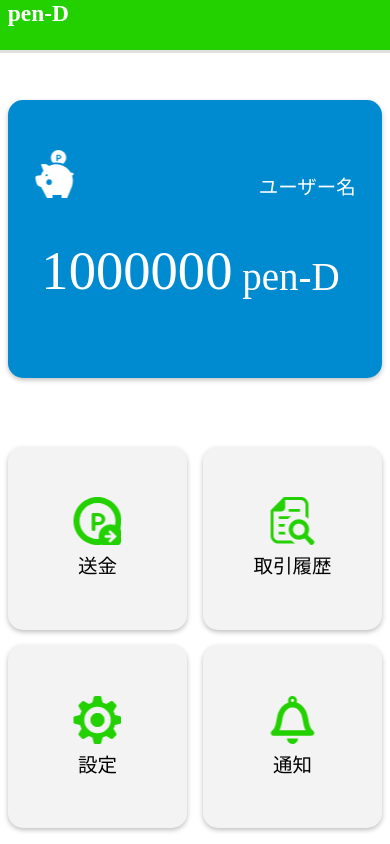
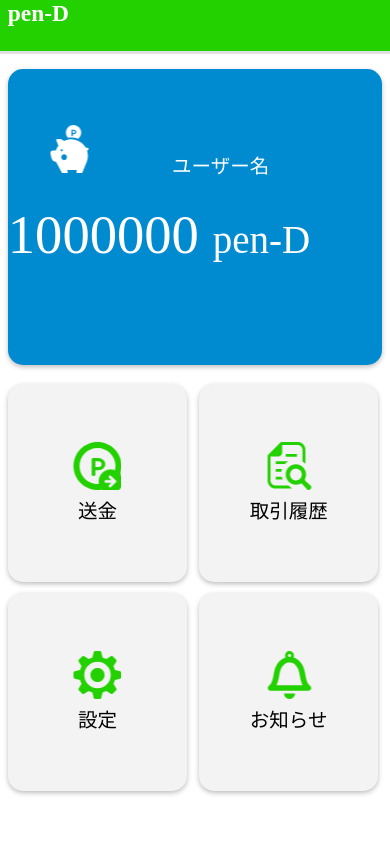
Before and after one commit to Growbal/cordova, a website: page pend/www/index.html in a window 390 px wide. Drawn offline with Linux system fonts and the light colour scheme; some packages are replaced by stand-ins of ours.

Commit message:
残高確認画面のレイアウトを非Gridに変更した

```diff
--- a/pend/www/css/home.css
+++ b/pend/www/css/home.css
@@ -1,5 +1,11 @@
 html {
-	height: 100%;
+  height: 100%;
+}
+
+/*基本は余白なし*/
+* {
+   margin: 0px;
+   padding: 0px;
 }
 
 body {
@@ -13,99 +19,66 @@ body {
    height: 100%;
 
    background-color: #ffffff;
-
-  /* フォント指定 */
-  /*font-family: "";*/
 }
 
-/* コンテナ */
-.container {
-	height: 100%;
-    /* 要素に対してグリッドコンテナを指定 */
-    display: grid;
-    /* 行を指定 */
-    grid-template-columns: 1fr 1fr;
-    /* 行と列の間隔を指定 */
-    grid-template-rows:0.25fr 2fr 1fr 1fr;
-    grid-template-areas:
-         "areaA areaA"
-         "areaB areaB"
-         "areaC areaD"
-         "areaE areaF";
-}
 
 /*ヘッダー*/
 .header {
-   grid-area: areaA;
-
-   height: 100%;
+   height: 6%;
 
    background-color: #23d100;
 
+   font-size: 6vw;
    font-weight: 800;
+   color: #ffffff;
+   text-align: left;
+   padding-left: 2%;
 
    border-bottom: medium solid #e0e0e0;
-
-   font-size: 6vw;
-   color: #ffffff;
-
-   text-align: left;
-
-   padding-left: 2%;
 }
 
 /* 残高 */
 .balance {
-   grid-area: areaB;
-
    background-color: #008BD1;
 
    color: #ffffff;
 
    width: 96%;
-   height: 70%;
-   margin-top: 13%;
+   height: 35%;
+   margin-top: 4%;
+   margin-bottom: 2%;
    margin-left: 2%;
-
-   /* 要素に対してグリッドコンテナを指定 */
-   display: grid;
-   /* 行と列の間隔を指定 */
-   grid-template-columns: 60% 40%;
-   grid-template-rows: 50% 50%;
 
    border: none;
    /* 影 */
    box-shadow: 0 2px 5px rgba(0, 0, 0, 0.26);
-
    /* 角を丸く */
-   /*safari, chorome用*/
    -webkit-border-radius: 15px;
 }
 
 /*残高イメージ*/
 #balance_img {
-   grid-column: 1;
-   grid-row: 1;
-   padding-top: 22%;
+   display: inline-block;
+
+   padding-top: 15%;
    padding-left: 10%;
 }
 
 /*ユーザ名表示*/
 #user_name {
-   grid-column: 2;
-   grid-row: 1;
+   display: inline-block;
+
+   padding-top: 15%;
+   padding-left: 20%;
    font-size: 5vw;
    color: #ffffff;
 
    text-align: center;
-   padding-top: 47%;
 }
-
 
 /* 残高の数値 */
 #coin {
-   grid-column: 1;
-   grid-row: 2;
+   display: inline-block;
 
    text-align: right;
    font-size: 14vw;
@@ -113,8 +86,7 @@ body {
 
 /*通貨単位*/
 #unit {
-   grid-column: 2;
-   grid-row: 2;
+   display: inline-block;
 
    text-align: left;
    padding-top: 10%;
@@ -122,81 +94,26 @@ body {
    font-size: 10vw;
 }
 
-/* 送金 */
-.send_coin {
-   grid-area: areaC;
-}
-
-/* 取引 */
-.transaction {
-   grid-area: areaD;
-}
-
-/* 設定 */
-.setting {
-   grid-area: areaE;
-}
-
-/* 通知 */
-.notification {
-   grid-area: areaF;
+.btn_block {
+  height: 52%;
 }
 
 /* 遷移ボタン */
-#soukin, #torihiki, #settei, #tuuti{
+button {
+   display: inline-block;
+
    background-color: #f3f3f3;
 
    font-size: 5vw;
 
-   width: 92%;
-   height: 92%;
-   margin-top: 2%
-   margin-bottom: 2%;
-   margin-left: 4%;
-   margin-right: 4%;
+   height: 45%;
+   width: 46%;
+   margin-top: 3%;
+   margin-left: 2%;
 
    border: none;
-
    /* 影 */
    box-shadow: 0 2px 5px rgba(0, 0, 0, 0.26);
-
    /* 角を丸く */
    -webkit-border-radius: 15px;
-
-   /* フォント指定 */
-   /*font-family: "";*/
 }
-
-/*基本は余白なし*/
-* {
-   margin: 0px;
-   padding: 0px;
-}
-
-
-/* Landscape layout (with min-width) */
-@media screen and (min-aspect-ratio: 1/1) and (min-width:400px) {
-    .app {
-         background-position:left center;
-         padding:75px 0px 75px 170px;   /* padding-top + padding-bottom + text area = image height */
-         margin:-90px 0px 0px -198px;   /* offset vertical: half of image height */
-                                       /* offset horizontal: half of image width and text area width */
-    }
-}
-
-@keyframes fade {
-    from { opacity: 1.0; }
-    50% { opacity: 0.4; }
-    to { opacity: 1.0; }
-}
-
-@-webkit-keyframes fade {
-    from { opacity: 1.0; }
-    50% { opacity: 0.4; }
-    to { opacity: 1.0; }
-}
-
-.blink {
-    animation:fade 3000ms infinite;
-    -webkit-animation:fade 3000ms infinite;
-}
--- a/pend/www/index.html
+++ b/pend/www/index.html
@@ -17,9 +17,6 @@
 	</head>
 	<body>
 
-		<!-- コンテナ -->
-		<div class="container">
-
 		<!-- メニュー表示 -->
 		<div class= "header">
 			pen-D
@@ -33,37 +30,30 @@
 			<p id="unit">&nbsp;pen-D</p>
 		</div>
 
+		<div class="btn_block">
 			<!-- 送金 -->
-			<div class="send_coin">
-				<button type="button" id="soukin">
+			<button type="button" id="send_coin">
 				<img src="img/coin2.png"><br>
 				送金
 			</button>
-			</div>
 
 			<!-- 取引履歴 -->
-			<div class="transaction">
-				<button type="button" id="torihiki">
+			<button type="button" id="transaction">
 				<img src="img/transaction.png"><br>
 				取引履歴
 			</button>
-			</div>
 
 			<!-- 設定 -->
-			<div class="setting">
-				<button type="button" id="settei">
+			<button type="button" id="setting">
 				<img src="img/setting.png"><br>
 				設定
 			</button>
-			</div>
 
-			<!-- 通知 -->
-			<div class="notification">
-				<button type="button" id="tuuti">
+			<!-- お知らせ -->
+			<button type="button" id="notification">
 				<img src="img/notification.png"><br>
-					通知
+				お知らせ
 			</button>
-			</div>
 
 		</div>
 
--- a/pend/www/js/home.js
+++ b/pend/www/js/home.js
@@ -1,39 +1,35 @@
 // html内の要素を読み込む
-var soukinBtn = document.querySelector("#soukin");
-var torihikiBtn = document.querySelector("#torihiki");
-var setteiBtn = document.querySelector("#settei");
-var tuutiBtn = document.querySelector("#tuuti");
-
-// 数値
-var coinNum = document.querySelector("#coin")
+var sendCoinBtn = document.querySelector("#send_coin");
+var transactionBtn = document.querySelector("#transaction");
+var settingBtn = document.querySelector("#setting");
+var notificationBtn = document.querySelector("#notification");
 
 // ボタンが押されたときに関数を実行する
-soukinBtn.onclick = function(){
+sendCoinBtn.onclick = function(){
 	GoLink(1);
 }
-torihikiBtn.onclick = function(){
+transactionBtn.onclick = function(){
 	GoLink(2);
 }
- //テストで、innerHTMlで数値をいじるようにする
-setteiBtn.onclick = function(){
-	coinNum.innerHTML  = "1000000"
+settingBtn.onclick = function(){
+	GoLink(3);
 }
-tuutiBtn.onclick = function(){
-	coinNum.innerHTML  = "0"
+notificationBtn.onclick = function(){
+	GoLink(4);
 }
 
 // 数字に対応したページへ移動する関数
-function GoLink(no){
-	if(no == 1){
+function GoLink(num){
+	if(num == 1){
 		href = "./send_list.html";
-	}else if(no == 2){
-		href = "./send_coin.html";
-	}else if(no == 3){
-		href = "./send_coin.html";
-	}else if(no == 4){
-		href = "./send_coin.html";
+	}else if(num == 2){
+		href = "./not_found.html";
+	}else if(num == 3){
+		href = "./not_found.html";
+	}else if(num == 4){
+		href = "./not_found.html";
 	}else{
-		href = "./send_coin.html";
+		href = "./not_found.html";
 	}
  	location.href = href;
 }
```
Also changed, not shown: pend/www/not_found.html (added, +2 -0 lines). Lines whose indentation alone changed are shown as unchanged.
